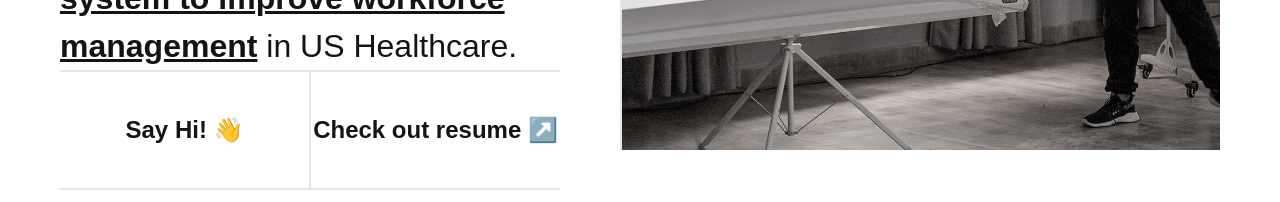
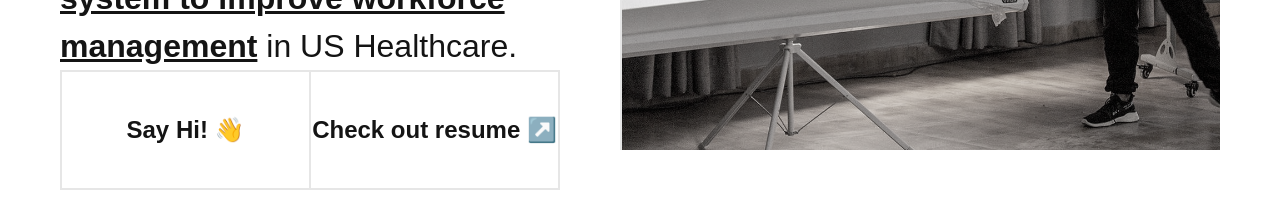
Before and after one commit to thehumanx/thevisualx, a plain HTML site: page index.html in a window 1280 px wide. Shown: the part 750-952 px from the top of the page. Drawn offline with Linux system fonts and the light colour scheme; a web font is replaced by a local one.

Commit message:
one last change before i go to sleep lol

```diff
--- a/index.html
+++ b/index.html
@@ -38,9 +38,11 @@
                 </p>
             </div>
             <div class = "cta">
+                <div class = "line_vertical"></div>
                 <a class = "link" href="mailto:hello@thevisualx.design">Say Hi! 👋</a>
                 <div class = "line_vertical"></div>
                 <a class = "link" href="/files/Resume_Bibek.pdf" target="_blank">Check out resume ↗️</a>
+                <div class = "line_vertical"></div>
             </div>
         </div>
         <div class = "hero_image">
```
